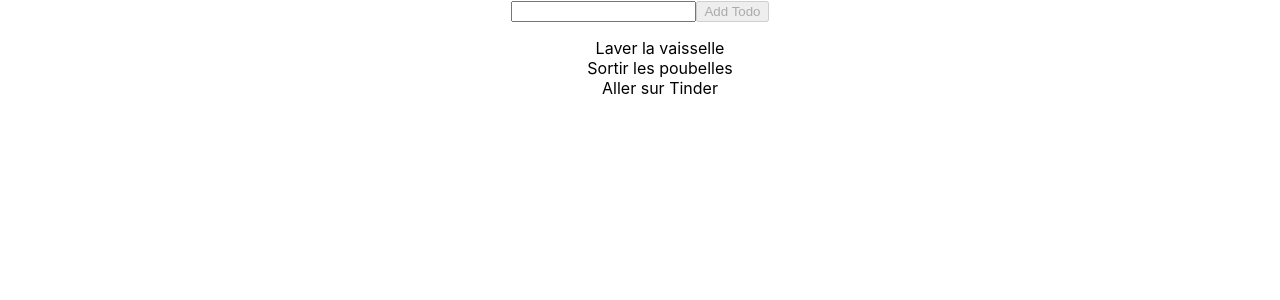
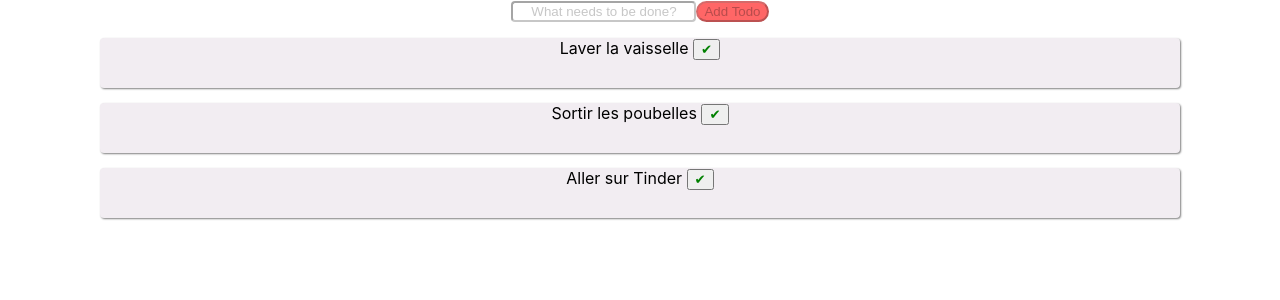
Before and after one commit to superfrancisco2019/Todo, a React (Create React App) app: page / in a window 1280 px wide. Shown: the top 300 px of the page. Built offline with nearby package versions, Linux system fonts and the light colour scheme.

Commit message:
css on items and check button

```diff
--- a/src/App.css
+++ b/src/App.css
@@ -1,26 +1,21 @@
-.App
-{
-text-align: center;
+ul {
+  padding-inline-start: 0;
+}
+
+.main__frame {
+  text-align: center;
+}
+
+.input{
+  border-radius:4px;
+  opacity:40%;
+  text-align: center;
 
 }
-
-.main-frame
-{
+.new__todo__button {
+  background-color: #ff6666;
+  -webkit-border-radius: 28px;
+  -moz-border-radius: 28px;
+  border-radius: 28px;
 
 }
-
-.input
-{
-
-}
-
-.elements-container{
-
-}
-
-.element{
-max-width: 80%;
-list-style-type: none;
-
-
-}
--- a/src/App.js
+++ b/src/App.js
@@ -1,5 +1,5 @@
 import React, { useState } from "react";
-import Todo from './Todo'
+import Todo from "./Todo/Todo";
 import "./App.css";
 
 function App() {
@@ -19,13 +19,23 @@ function App() {
 
   return (
     <div className="App">
-      <form className="main-frame">
-        <input className="input" value={input} onChange={(e) => setInput(e.target.value)} />
-        <button disabled={!input} type="submit" onClick={addTodo}>
+      <form className="main__frame">
+        <input
+          className="input"
+          value={input}
+          placeholder="What needs to be done?"
+          onChange={(e) => setInput(e.target.value)}
+        />
+        <button
+          className="new__todo__button"
+          disabled={!input}
+          type="submit"
+          onClick={addTodo}
+        >
           Add Todo
         </button>
       </form>
-      <ul className="elements-container">
+      <ul>
         {todos.map((todo) => (
           <Todo text={todo} />
         ))}
--- a/src/Todo.css
+++ /dev/null
@@ -1,4 +0,0 @@
-.todo__list{
-    text-align:center;
-    list-style-type: none;
-}
--- a/src/Todo.js
+++ /dev/null
@@ -1,12 +0,0 @@
-import React from 'react'
-import './Todo.css'
-
-function Todo(props) {
-    return (
-        <div>
-            <li className='todo__list'>{props.text}</li>
-        </div>
-    )
-}
-
-export default Todo
--- /dev/null
+++ b/src/Todo/Todo.css
@@ -0,0 +1,32 @@
+.todo__list__container {
+  display: flex;
+  justify-content: space-between;
+  flex-direction: column;
+}
+
+.todo__list__container li {
+  height: 50px;
+  align-items: center;
+  margin-bottom: 15px;
+}
+
+.todo__list {
+  text-align: center;
+  background-color: rgb(242, 237, 242);
+  list-style-type: none;
+  box-shadow: 1px 1px 2px grey;
+  border-radius: 4px;
+  width: calc(100% - 30px);
+  margin: 0 15px 0 15px;
+}
+
+.check {
+  color: green;
+}
+
+@media (min-width: 1000px) {
+  .todo__list {
+    width: calc(100% - 200px);
+    margin: 0 100px 0 100px;
+  }
+}
--- /dev/null
+++ b/src/Todo/Todo.js
@@ -0,0 +1,26 @@
+import React, { useState } from "react";
+import "./Todo.css";
+
+function Todo(props) {
+  const [isDone, setisDone] = useState();
+
+  const isCompleted = (event) => {
+    event.preventDefault();
+    setisDone(true);
+    console.log(isDone);
+  };
+
+  return (
+    <div className="todo__list__container">
+      <li className="todo__list">
+        {props.text}{" "}
+        <button className="check" onClick={isCompleted}>
+          {" "}
+          &#10004;{" "}
+        </button>
+      </li>
+    </div>
+  );
+}
+
+export default Todo;
```
Also changed, not shown: 1 other file (tests, documents, lock files or other folders).
